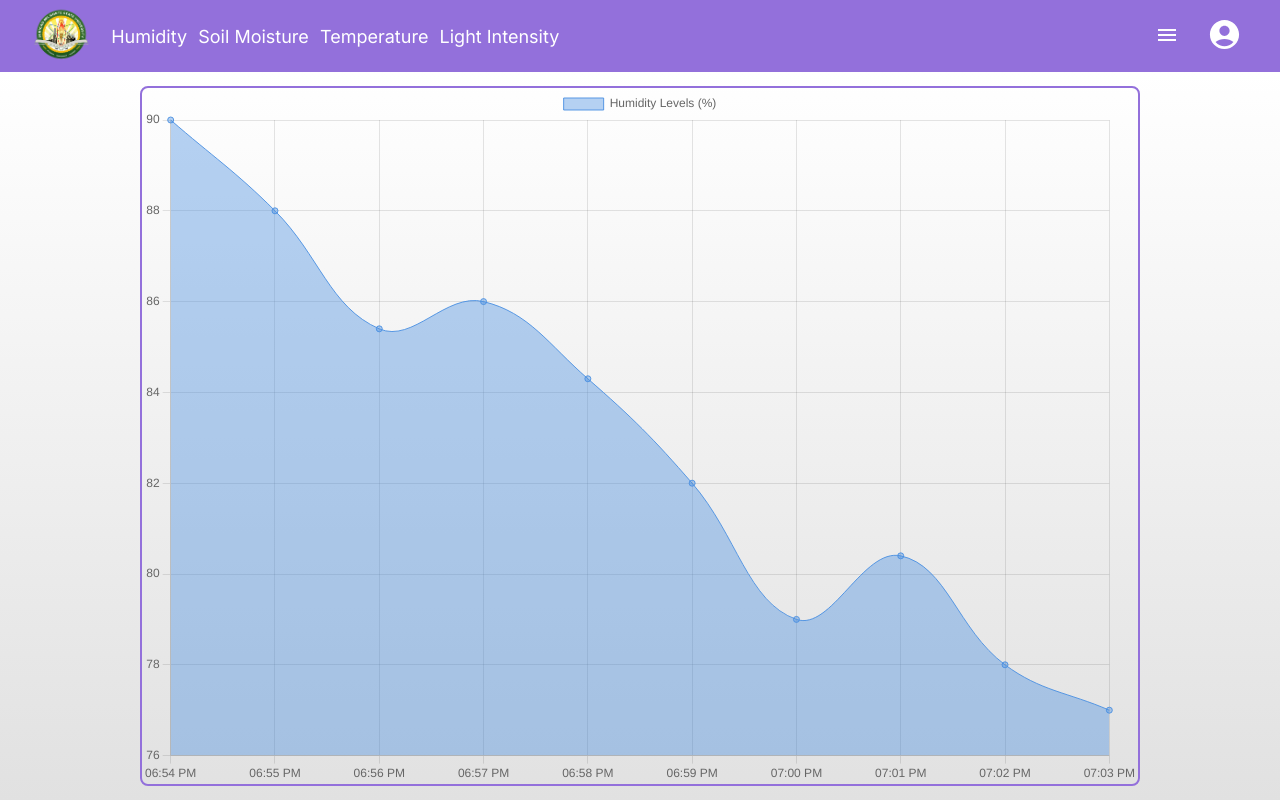
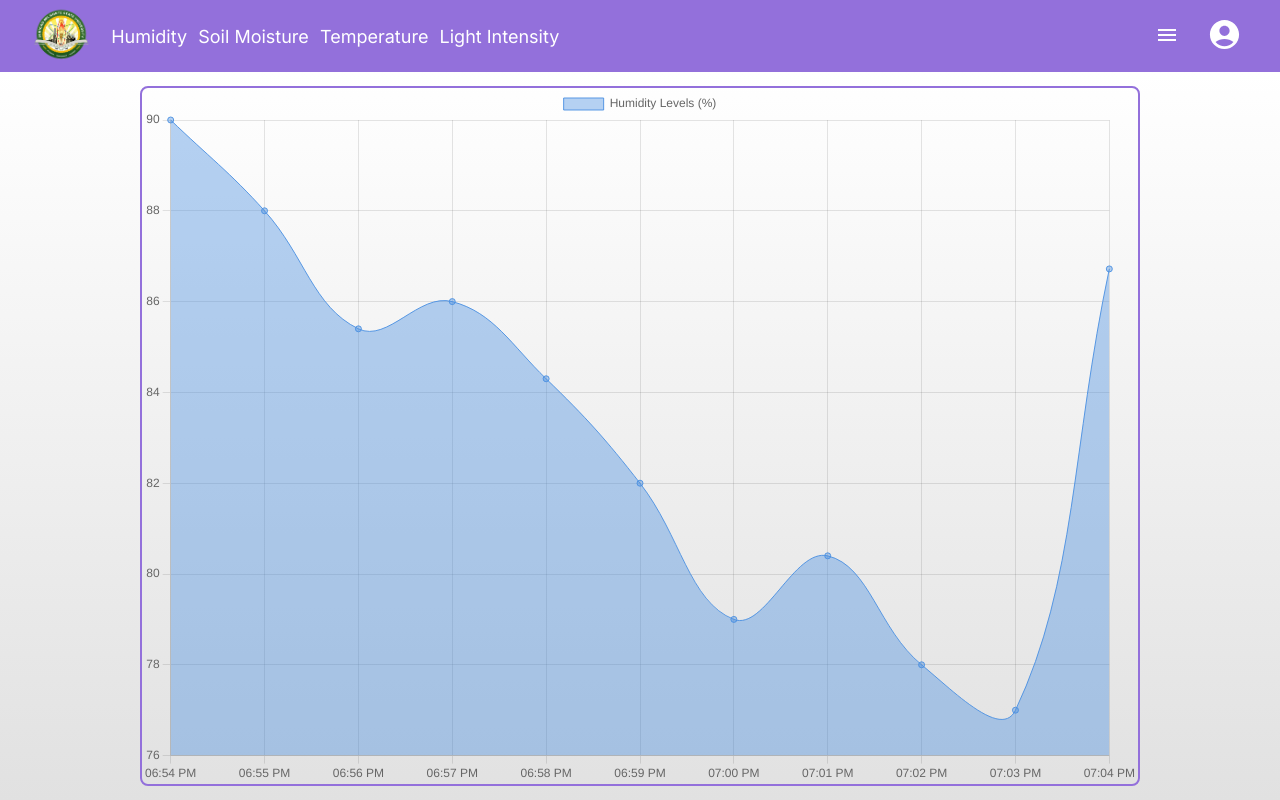
Before and after one commit to abby2727/microclimate-monitoring-graph, a React (Vite) app: page /humidity-live in a window 1280 px wide. Built offline with nearby package versions, Linux system fonts and the light colour scheme; sample sign-in values are in the browser's storage.

Commit message:
Adjust time

```diff
--- a/src/pages/HumidityLiveGraph.jsx
+++ b/src/pages/HumidityLiveGraph.jsx
@@ -53,7 +53,7 @@ const HumidityLiveGraph = () => {
 					}))
 				};
 			});
-		}, 55000);
+		}, 3000);
 
 		return () => clearInterval(interval);
 	}, []);
--- a/src/pages/LightIntensityLiveGraph.jsx
+++ b/src/pages/LightIntensityLiveGraph.jsx
@@ -66,7 +66,7 @@ const LightIntensityLiveGraph = () => {
 			});
 
 			setUpdateCount((prevCount) => (prevCount + 1) % 10);
-		}, 55000);
+		}, 3000);
 
 		return () => clearInterval(interval);
 	}, [updateCount]);
--- a/src/pages/SoilMoistureLiveGraph.jsx
+++ b/src/pages/SoilMoistureLiveGraph.jsx
@@ -53,7 +53,7 @@ const SoilMoistureLiveGraph = () => {
 					}))
 				};
 			});
-		}, 55000);
+		}, 3000);
 
 		return () => clearInterval(interval);
 	}, []);
--- a/src/pages/TemperatureLiveGraph.jsx
+++ b/src/pages/TemperatureLiveGraph.jsx
@@ -53,7 +53,7 @@ const TemperatureLiveGraph = () => {
 					}))
 				};
 			});
-		}, 55000);
+		}, 3000);
 
 		return () => clearInterval(interval);
 	}, []);
```
